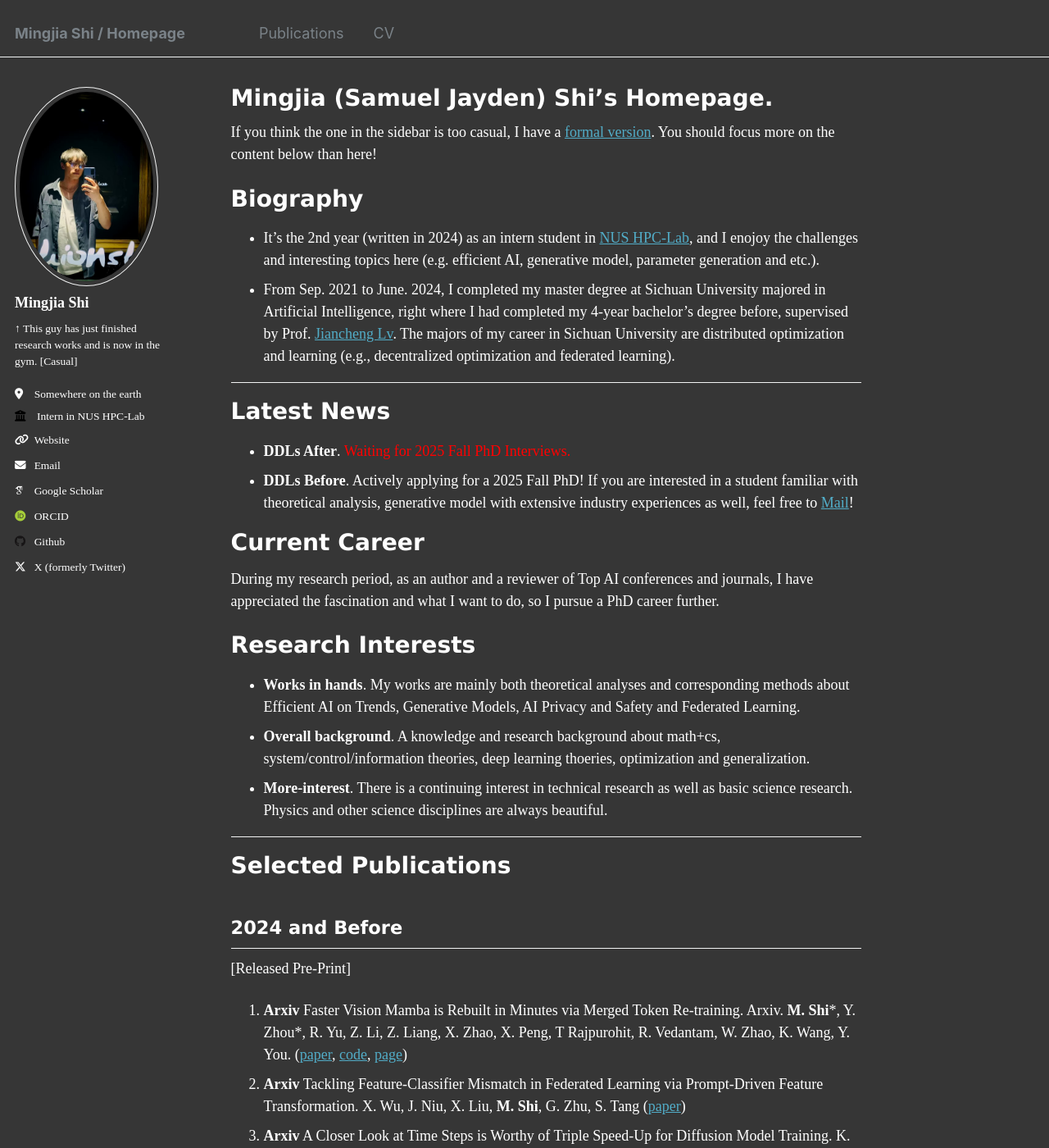
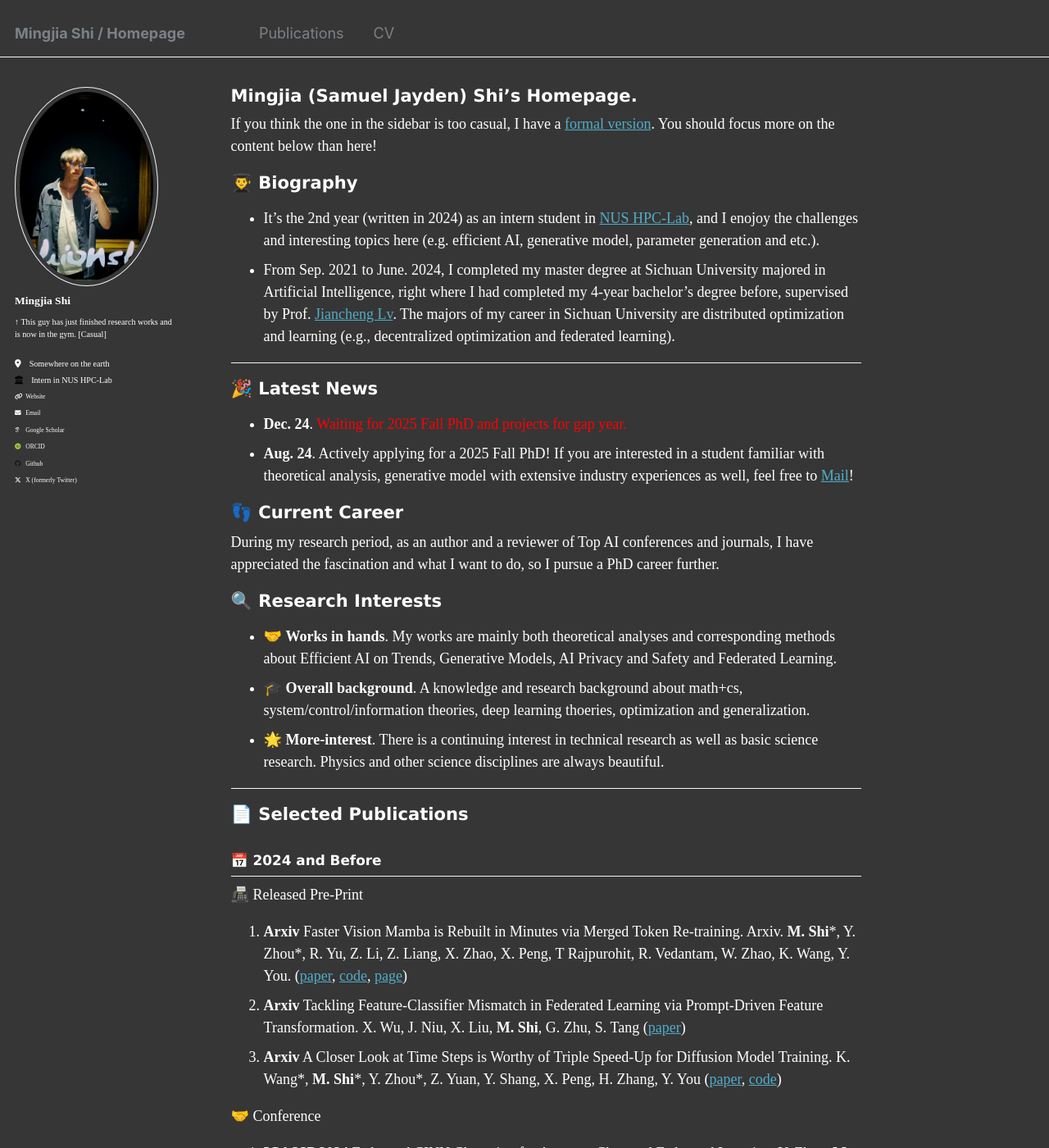
Before and after one commit to BDeMo/homepage, a Jekyll site: the page built from _pages/about.md, in a window 1280 px wide and 1400 px high. Shown: the whole window at 82% size. Built offline with Jekyll 4.4.1, drawn with Linux system fonts in a browser that asks for light colours; some web fonts are replaced; some of the changed text lies outside the part shown.

Commit message:
Update about

```diff
--- a/_pages/about.md
+++ b/_pages/about.md
@@ -9,28 +9,27 @@ redirect_from:
 
 If you think the one in the sidebar is too casual, I have a [formal version](images/a_pic_of_mine_2.jpg). You should focus more on the content below than here!
 
-Biography
+👨‍🎓 Biography
 ======
 - It's the 2nd year (written in 2024) as an intern student in [NUS HPC-Lab](https://ai.comp.nus.edu.sg/), and I enojoy the challenges and interesting topics here (e.g. efficient AI, generative model, parameter generation and etc.).
 - From Sep. 2021 to June. 2024, I completed my master degree at Sichuan University majored in Artificial Intelligence, right where I had completed my 4-year bachelor's degree before, supervised by Prof. [Jiancheng Lv](https://center.dicalab.cn/). The majors of my career in Sichuan University are distributed optimization and learning (e.g., decentralized optimization and federated learning).
 
 ---
 
-Latest News
+🎉 Latest News
 ======
-- **DDLs After**. <font color="red">Waiting for 2025 Fall PhD Interviews.</font>
-- **DDLs Before**. Actively applying for a 2025 Fall PhD! If you are interested in a student familiar with theoretical analysis, generative model with extensive industry experiences as well, feel free to [ Mail](3101ihs@gmail.com)!
+- **Dec. 24**. <font color="red">Waiting for 2025 Fall PhD and projects for gap year.</font>
+- **Aug. 24**. Actively applying for a 2025 Fall PhD! If you are interested in a student familiar with theoretical analysis, generative model with extensive industry experiences as well, feel free to [ Mail](3101ihs@gmail.com)!
 
-Current Career
+👣 Current Career
 ======
 During my research period, as an author and a reviewer of Top AI conferences and journals, I have appreciated the fascination and what I want to do, so I pursue a PhD career further.
 
-
-Research Interests
+🔍 Research Interests
 ======
-- **Works in hands**. My works are mainly both theoretical analyses and corresponding methods about Efficient AI on Trends, Generative Models, AI Privacy and Safety and Federated Learning.
-- **Overall background**. A knowledge and research background about math+cs, system/control/information theories, deep learning thoeries, optimization and generalization.
-- **More-interest**. There is a continuing interest in technical research as well as basic science research. Physics and other science disciplines are always beautiful.
+- 🤝 **Works in hands**. My works are mainly both theoretical analyses and corresponding methods about Efficient AI on Trends, Generative Models, AI Privacy and Safety and Federated Learning.
+- 🎓 **Overall background**. A knowledge and research background about math+cs, system/control/information theories, deep learning thoeries, optimization and generalization.
+- 🌟 **More-interest**. There is a continuing interest in technical research as well as basic science research. Physics and other science disciplines are always beautiful.
 <!-- - **Distributed Learning and Optimization**: -->
 <!-- Distributed learning is the last one I majored in. The works explore the heterogeneity composition in federated learning primarily from the perspective of information composition, with methods towards information theory and optimization. -->
 <!-- - **Efficient AI**: -->
@@ -42,13 +41,13 @@ Research Interests
 
 ---
 
-Selected Publications
+📄 Selected Publications
 ======
 
-2024 and Before
+📅 2024 and Before
 ------
 
-[Released Pre-Print]
+📠 Released Pre-Print
 1. **Arxiv** Faster Vision Mamba is Rebuilt in Minutes via Merged Token Re-training. Arxiv. **M. Shi**\*, Y. Zhou*, R. Yu, Z. Li, Z. Liang, X. Zhao, X. Peng, T Rajpurohit, R. Vedantam, W. Zhao, K. Wang, Y. You.
 ([paper](https://arxiv.org/abs/2412.12496), [code](https://github.com/NUS-HPC-AI-Lab/R-MeeTo), [page](https://bdemo.github.io/R-MeeTo/))
 1. **Arxiv** Tackling Feature-Classifier Mismatch in Federated Learning via Prompt-Driven Feature Transformation.
@@ -58,13 +57,33 @@ X. Wu, J. Niu, X. Liu, **M. Shi**, G. Zhu, S. Tang
 K. Wang\*, **M. Shi**\*, Y. Zhou\*, Z. Yuan, Y. Shang, X. Peng, H. Zhang, Y. You
 ([paper](https://arxiv.org/abs/2405.17403), [code](https://github.com/NUS-HPC-AI-Lab/SpeeD))
 
-[Conference]
+🤝 Conference
 1. **ICASSP 2024** Federated CINN Clustering for Accurate Clustered Federated Learning. Y. Zhou, **M. Shi**, Y. Tian, Y. Li, Q. Ye, J. Lv ([paper](https://ieeexplore.ieee.org/abstract/document/10447282/))
 1. **NeurIPS 2023** PRIOR: Personalized Prior for Reactivating the Information Overlooked in Federated Learning. **M. Shi**, Y. Zhou, K. Wang, H. Zhang, S. Huang, Q. Ye, J. Lv ([paper](https://proceedings.neurips.cc/paper_files/paper/2023/hash/5a3674849d6d6d23ac088b9a2552f323-Abstract-Conference.html), [code](https://github.com/BDeMo/pFedBreD_public))
 1. **ICONIP 2023** Unconstrained Feature Model and Its General Geometric Patterns in Federated Learning: Local Subspace Minority Collapse. **M. Shi**, Y. Zhou, Q. Ye, J. Lv ([paper](https://link.springer.com/chapter/10.1007/978-981-99-8132-8_34))
 1. **ICCV 2023** Communication-efficient Federated Learning with Single-Step Synthetic Features Compressor for Faster Convergence. Y. Zhou, **M. Shi**, Y. Li, Y. Sun, Q. Ye, J. Lv ([paper](https://openaccess.thecvf.com/content/ICCV2023/html/Zhou_Communication-efficient_Federated_Learning_with_Single-Step_Synthetic_Features_Compressor_for_Faster_ICCV_2023_paper.html))
 
-[Journal]
+📕 Journal
 1. **InfoSci** DeFTA: A Plug-and-Play Peer-to-Peer Decentralized Federated Learning Framework. Y. Zhou, **M. Shi**, Y. Tian, Q. Ye, J. Lv ([paper](https://www.sciencedirect.com/science/article/pii/S002002552400495X))
 1. **Trans.ETCI** DLB: a dynamic load balance strategy for distributed training of deep neural networks. Q. Ye, Y. Zhou, **M. Shi**, Y. Sun, J. Lv ([paper](https://ieeexplore.ieee.org/abstract/document/9960865/))
 1. **JoSc** FLSGD: free local SGD with parallel synchronization. Q. Ye, Y. Zhou, **M. Shi**, J. Lv ([paper](https://link.springer.com/article/10.1007/s11227-021-04267-5))
+
+
+⏳ Early
+------
+[Please see the full list in Google Scholar](https://scholar.google.com/citations?user=B6f3ImkAAAAJ)
+
+🛎 Services
+======
+Reviewer: NeurIPs, ICLR, ICML, CVPR, ICCV, MM, ICPP, ICASSP, ICONIP; TNNLS, TCSVT, TPDS, Neurocomputing and others.
+
+🎈 Hobbits
+======
+📷 Photograph,
+⛺ Travel,
+🏸 Badminton,
+⚽ Football (Soccer),
+♟️ Chess and other Table-top Games,
+🎱 Billiards,
+🎮 Games,
+🔬 Study others besides AI.,
--- a/_sass/_variables.scss
+++ b/_sass/_variables.scss
@@ -6,11 +6,13 @@
    Typography
    ========================================================================== */
 
-$doc-font-size              : 16;
+// $doc-font-size              : 16;
+$doc-font-size              : 12;
 
 /* paragraph indention */
 $paragraph-indent           : false; // true, false (default)
-$indent-var                 : 1.3em;
+// $indent-var                 : 1.3em;
+$indent-var                 : 1em;
 
 /* system typefaces */
 $serif                      : Georgia, Times, serif;
@@ -30,7 +32,7 @@ $calisto                    : "Calisto MT", serif;
 $garamond                   : Garamond, serif;
 
 // customized font
-$my_font                    : $google;
+$my_font                    : $google, $calisto;
 $my_header_font             : Geneva, Garamond, "Lucida Bright";
 
 $sidebar_font               : $my_font;
@@ -40,14 +42,22 @@ $header-font-family         : $my_header_font;
 $caption-font-family        : $my_header_font;
 
 /* type scale */
-$type-size-1                : 2.441em;  // ~39.056px
-$type-size-2                : 1.953em;  // ~31.248px
-$type-size-3                : 1.563em;  // ~25.008px
-$type-size-4                : 1.25em;   // ~20px
-$type-size-5                : 1em;      // ~16px
-$type-size-6                : 0.75em;   // ~12px
-$type-size-7                : 0.6875em; // ~11px
-$type-size-8                : 0.625em;  // ~10px
+// $type-size-1                : 2.441em;  // ~39.056px
+$type-size-1                : 1.830em;  // ~39.056px * 0.75
+// $type-size-2                : 1.953em;  // ~31.248px
+$type-size-2                : 1.464em;  // ~31.248px * 0.75
+// $type-size-3                : 1.563em;  // ~25.008px
+$type-size-3                : 1.172em;  // ~25.008px * 0.75
+// $type-size-4                : 1.25em;   // ~20px
+$type-size-4                : 0.937em;   // ~20px * 0.75
+// $type-size-5                : 1em;      // ~16px
+$type-size-5                : 0.750em;      // ~16px * 0.75
+// $type-size-6                : 0.75em;   // ~12px
+$type-size-6                : 0.562em;   // ~12px * 0.75
+// $type-size-7                : 0.6875em; // ~11px
+$type-size-7                : 0.515em; // ~11px * 0.75
+// $type-size-8                : 0.625em;  // ~10px
+$type-size-8                : 0.468em;  // ~10px * 0.75
 
 /* masthead properties */
 $masthead-height            : 70px;
```
